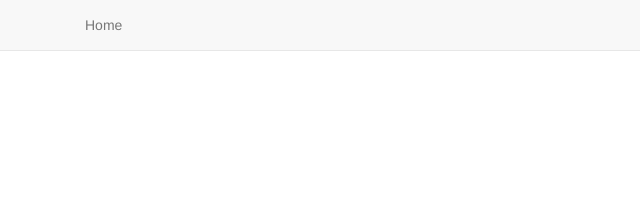
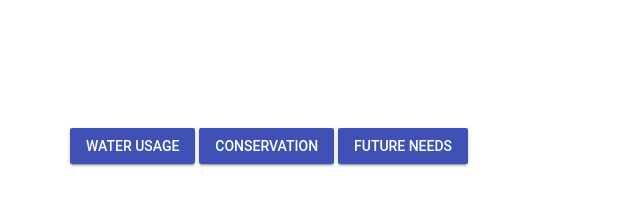
Before and after one commit to MadhuRanjaniVenkat/Water-future, a plain HTML site: page index.html in a window 1280 px wide. Shown: the whole page, without its empty margins (0-640 px from the left). Drawn offline with nearby package versions, Linux system fonts and the light colour scheme.

Commit message:
Initial commit

```diff
--- a/css/main.css
+++ b/css/main.css
@@ -289,3 +289,7 @@ textarea {
         page-break-after: avoid;
     }
 }
+    .container
+    {
+        padding-top: 10%;
+    }
--- a/index.html
+++ b/index.html
@@ -14,6 +14,8 @@
         <link rel="stylesheet" href="css/normalize.css">
         <link rel="stylesheet" href="css/main.css">
         <link rel="stylesheet" href="https://maxcdn.bootstrapcdn.com/bootstrap/3.3.7/css/bootstrap.min.css">
+        <link rel="stylesheet" href="https://fonts.googleapis.com/icon?family=Material+Icons">
+        <link rel="stylesheet" href="https://code.getmdl.io/1.3.0/material.indigo-pink.min.css">
     </head>
     <body>
         <!--[if lte IE 9]>
@@ -22,25 +24,22 @@
 
         <!-- Add your site or application content here -->
 
-        <nav class="navbar navbar-default navbar-fixed-top">
-      <div class="container">
-        <div class="navbar-header">
-          <button type="button" class="navbar-toggle collapsed" data-toggle="collapse" data-target="#navbar" aria-expanded="false" aria-controls="navbar">
-            <span class="sr-only">Toggle navigation</span>
-            <span class="icon-bar"></span>
-            <span class="icon-bar"></span>
-            <span class="icon-bar"></span>
-          </button>
-        </div>
-        <div id="navbar" class="navbar-collapse collapse">
-          <ul class="nav navbar-nav">
-            <li><a href="index.html">Home</a></li>
-          </ul>
-        </div><!--/.nav-collapse -->
 
 
-      </div>
-    </nav>
+        <div class="container">
+            <!-- Colored raised button -->
+        <button class="mdl-button mdl-js-button mdl-button--raised mdl-button--colored">
+             Water usage
+        </button>
+        <!-- Colored raised button -->
+        <button class="mdl-button mdl-js-button mdl-button--raised mdl-button--colored">
+            Conservation
+        </button>
+        <!-- Colored raised button -->
+        <button class="mdl-button mdl-js-button mdl-button--raised mdl-button--colored">
+            Future needs
+        </button>
+        </div>
 
 
 
@@ -62,5 +61,6 @@
         </script>
         <script src="https://www.google-analytics.com/analytics.js" async defer></script>
         <script src="https://maxcdn.bootstrapcdn.com/bootstrap/3.3.7/js/bootstrap.min.js"></script>
+        <script defer src="https://code.getmdl.io/1.3.0/material.min.js"></script>
     </body>
 </html>
```
